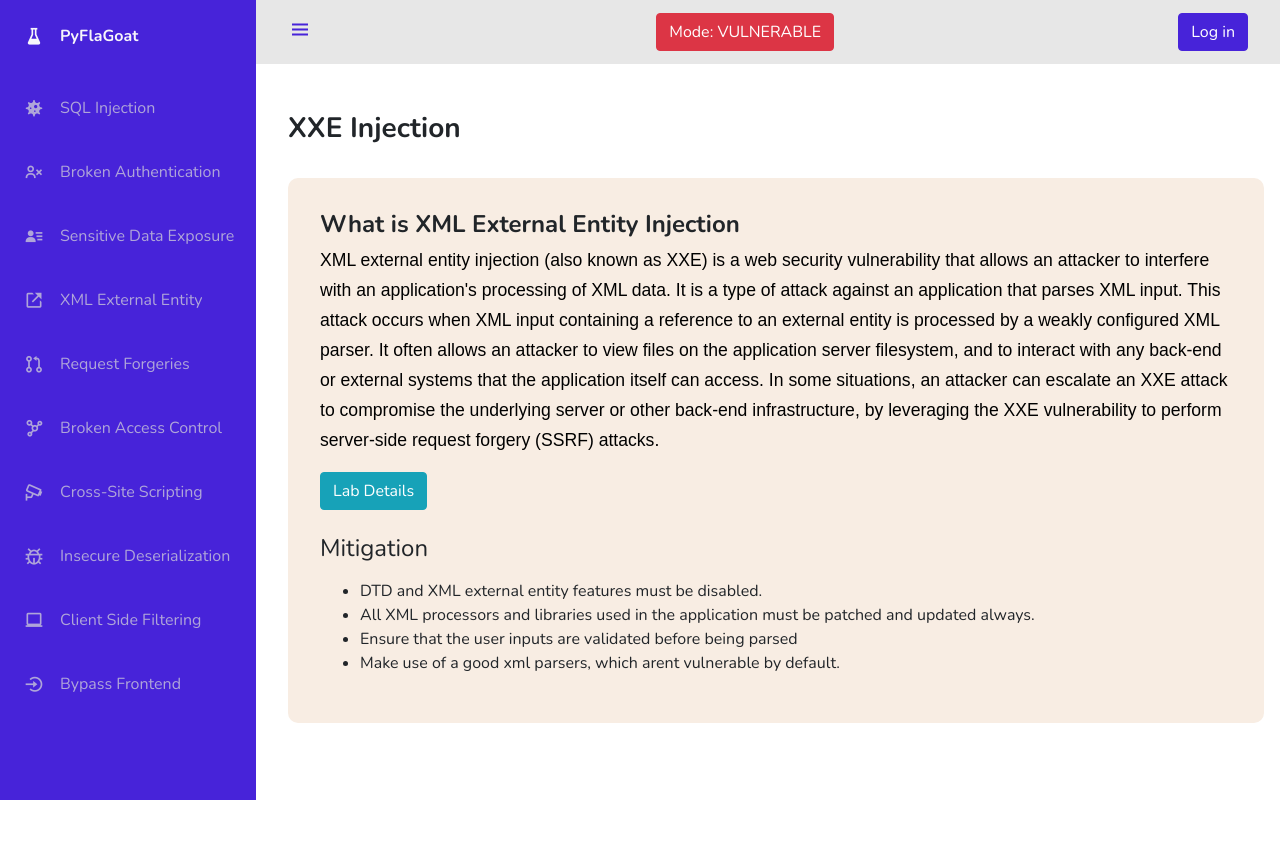
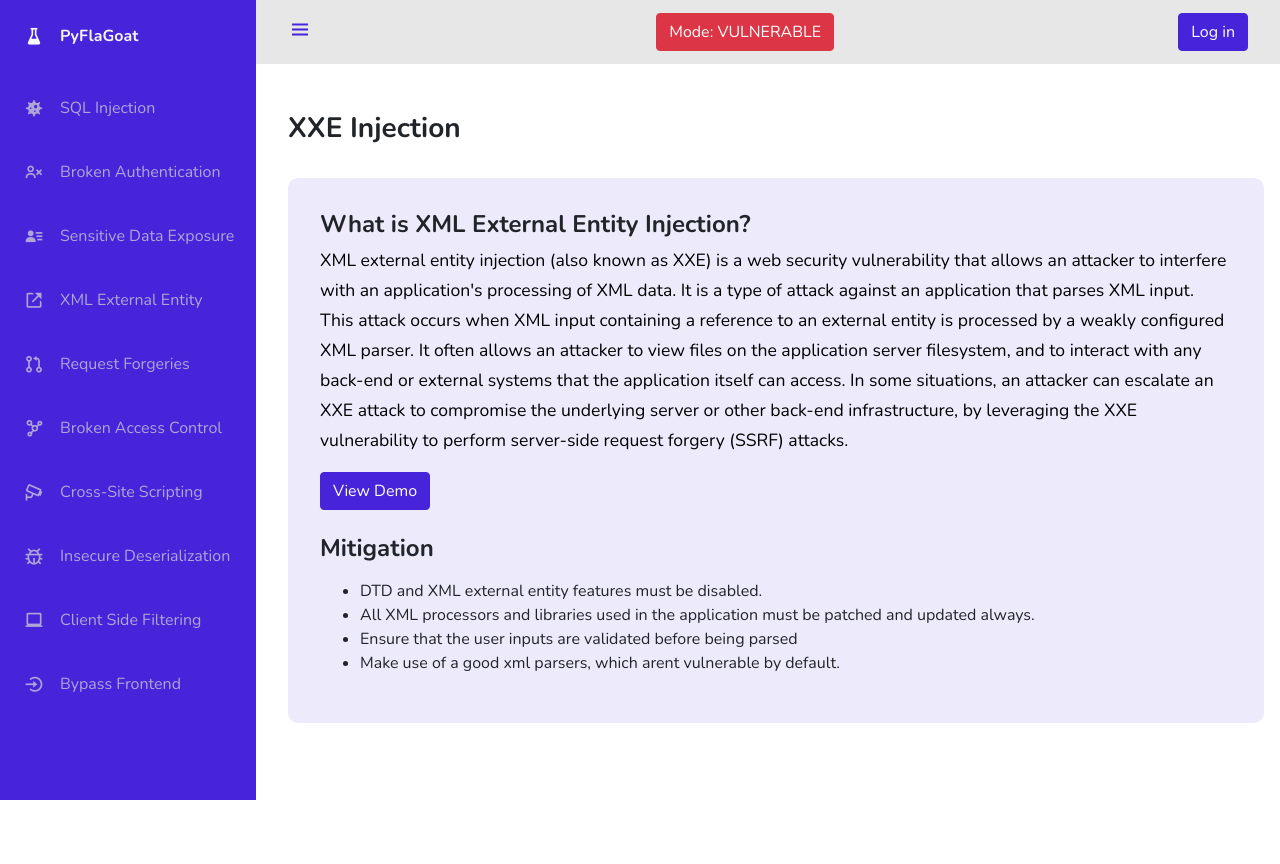
Before and after one commit to SP-Development-Team-1/PyFlaGoat, a Flask app: page /xxe-intro in a window 1280 px wide. Run offline with Flask 2, Linux system fonts and the light colour scheme; some libraries are stand-ins or nearby versions.

Commit message:
Updated CSS

```diff
--- a/static/css/intro.css
+++ b/static/css/intro.css
@@ -9,11 +9,11 @@
   margin-top: 2rem;
   border-radius: 10px;
   padding: 2rem;
-  background-color: #f8ede3;
+  background-color: #edeafb;
 }
 
 .bp {
-  font-family:sans-serif;
+  font-family: "Nunito", sans-serif;
   font-size: 1.1em;
   line-height: 1.7em;
   color: black;
@@ -26,3 +26,49 @@
   background-color: #f1f1f1;
   border-radius: 1rem;
 }
+
+.btn-xxe {
+  color: #ffffff;
+  background-color: #4723d9;
+  border-color: #4723d9;
+}
+
+.btn-xxe:hover,
+.btn-xxe:focus,
+.btn-xxe:active,
+.btn-xxe.active,
+.open .dropdown-toggle.btn-xxe {
+  color: #ffffff;
+  background-color: #3516ad;
+  border-color: #4723d9;
+}
+
+.btn-xxe:active,
+.btn-xxe.active,
+.open .dropdown-toggle.btn-xxe {
+  background-image: none;
+}
+
+.btn-xxe.disabled,
+.btn-xxe[disabled],
+fieldset[disabled] .btn-xxe,
+.btn-xxe.disabled:hover,
+.btn-xxe[disabled]:hover,
+fieldset[disabled] .btn-xxe:hover,
+.btn-xxe.disabled:focus,
+.btn-xxe[disabled]:focus,
+fieldset[disabled] .btn-xxe:focus,
+.btn-xxe.disabled:active,
+.btn-xxe[disabled]:active,
+fieldset[disabled] .btn-xxe:active,
+.btn-xxe.disabled.active,
+.btn-xxe[disabled].active,
+fieldset[disabled] .btn-xxe.active {
+  background-color: #4723d9;
+  border-color: #4723d9;
+}
+
+.btn-xxe .badge {
+  color: #4723d9;
+  background-color: #ffffff;
+}
--- a/templates/xxe/intro.html
+++ b/templates/xxe/intro.html
@@ -8,7 +8,7 @@
     <h3><b>XXE Injection</b></h3>
     <div class="box">
 
-        <h4><b>What is XML External Entity Injection</b></h4>
+        <h4><b>What is XML External Entity Injection?</b></h4>
             <p class="bp">XML external entity injection (also known as XXE) is a web security vulnerability that allows an attacker to
 	    interfere with an application's processing of XML data. It is a type of attack against an application that parses XML input.
 	    This attack occurs when XML input containing a reference to an external entity is processed by a weakly configured XML parser.
@@ -16,7 +16,7 @@
 
 	    In some situations, an attacker can escalate an XXE attack to compromise the underlying server or other back-end infrastructure, by leveraging the XXE vulnerability to perform server-side request forgery (SSRF) attacks.
             </p>
-        <button class="coll btn btn-info">Lab Details</button>
+        <button class="coll btn btn-xxe">View Demo</button>
 	<br />
         <div class="lab">
 
@@ -69,13 +69,13 @@
               </p>
 
               <br>
-                  <div align="right"> <button class="btn btn-primary" type="button" onclick="window.location.href='/xxe'">Access Lab</button></div>
+                  <div align="right"> <button class="btn btn-xxe" type="button" onclick="window.location.href='/xxe'">Access Demo</button></div>
 
               </p>
 	      <br />
         </div>
 	<br />
-        <h4>Mitigation</h4>
+        <h4><b>Mitigation</b></h4>
              <p class="bp">
                  <ul>
                     <li>DTD and XML external entity features must be disabled.</li>
```
